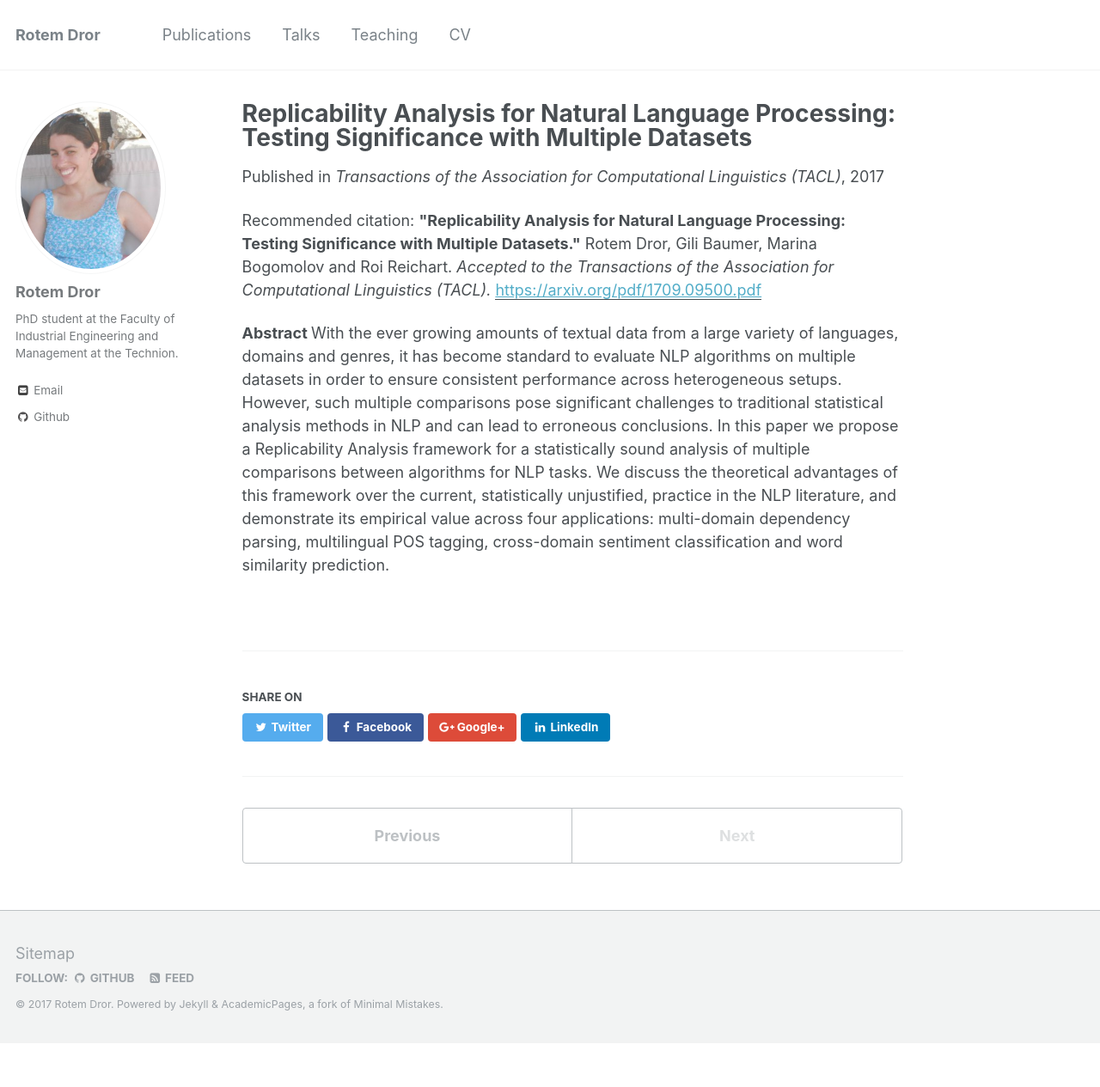
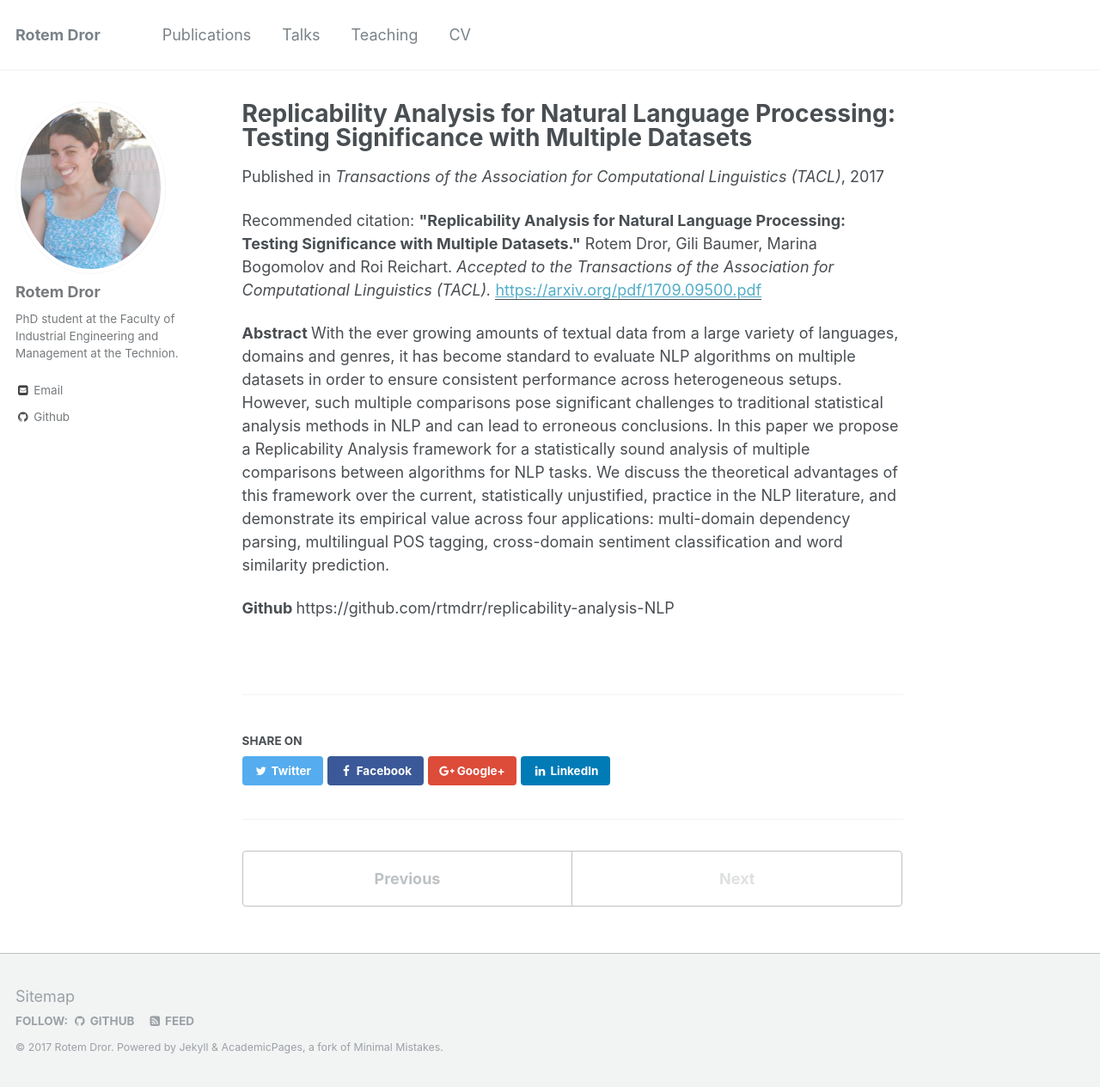
Before and after one commit to rtmdrr/rtmdrr.github.io, a Jekyll site: the page built from _publications/Replicability.md, in a window 1280 px wide and 1265 px high. Shown: the whole window at 86% size. Built offline with Jekyll 4.4.1, drawn with Linux system fonts in a browser that asks for light colours.

Commit message:
Update Replicability.md

```diff
--- a/_publications/Replicability.md
+++ b/_publications/Replicability.md
@@ -10,3 +10,6 @@ citation: '<b>"Replicability Analysis for Natural Language Processing: Testing S
 
 <b> Abstract </b>
 With the ever growing amounts of textual data from a large variety of languages, domains and genres, it has become standard to evaluate NLP algorithms on multiple datasets in order to ensure consistent performance across heterogeneous setups. However, such multiple comparisons pose significant challenges to traditional statistical analysis methods in NLP and can lead to erroneous conclusions. In this paper we propose a Replicability Analysis framework for a statistically sound analysis of multiple comparisons between algorithms for NLP tasks. We discuss the theoretical advantages of this framework over the current, statistically unjustified, practice in the NLP literature, and demonstrate its empirical value across four applications: multi-domain dependency parsing, multilingual POS tagging, cross-domain sentiment classification and word similarity prediction.
+
+<b> Github </b>
+https://github.com/rtmdrr/replicability-analysis-NLP
```
